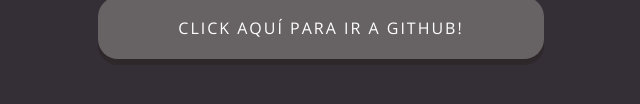
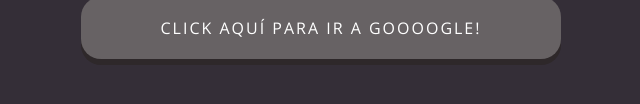
Before and after one commit to sdomingu/taller-git, a plain HTML site: page index.html in a window 1280 px wide. Shown: the part 516-620 px from the top of the page, without its empty margins (319-959 px from the left). Drawn offline with nearby package versions, Linux system fonts and the light colour scheme.

Commit message:
a google

```diff
--- a/index.html
+++ b/index.html
@@ -15,7 +15,7 @@
       <img src="https://assets-cdn.github.com/images/modules/logos_page/Octocat.png" alt="octocat">
     </a>
     <button type="button" class="btn">
-      <a href="https://github.com/" target="_blank">Click aquí para ir a GitHub!</a>
+      <a href="https://github.com/" target="_blank">Click aquí para ir a Goooogle!</a>
     </button>
   </div>
 </body>
```
